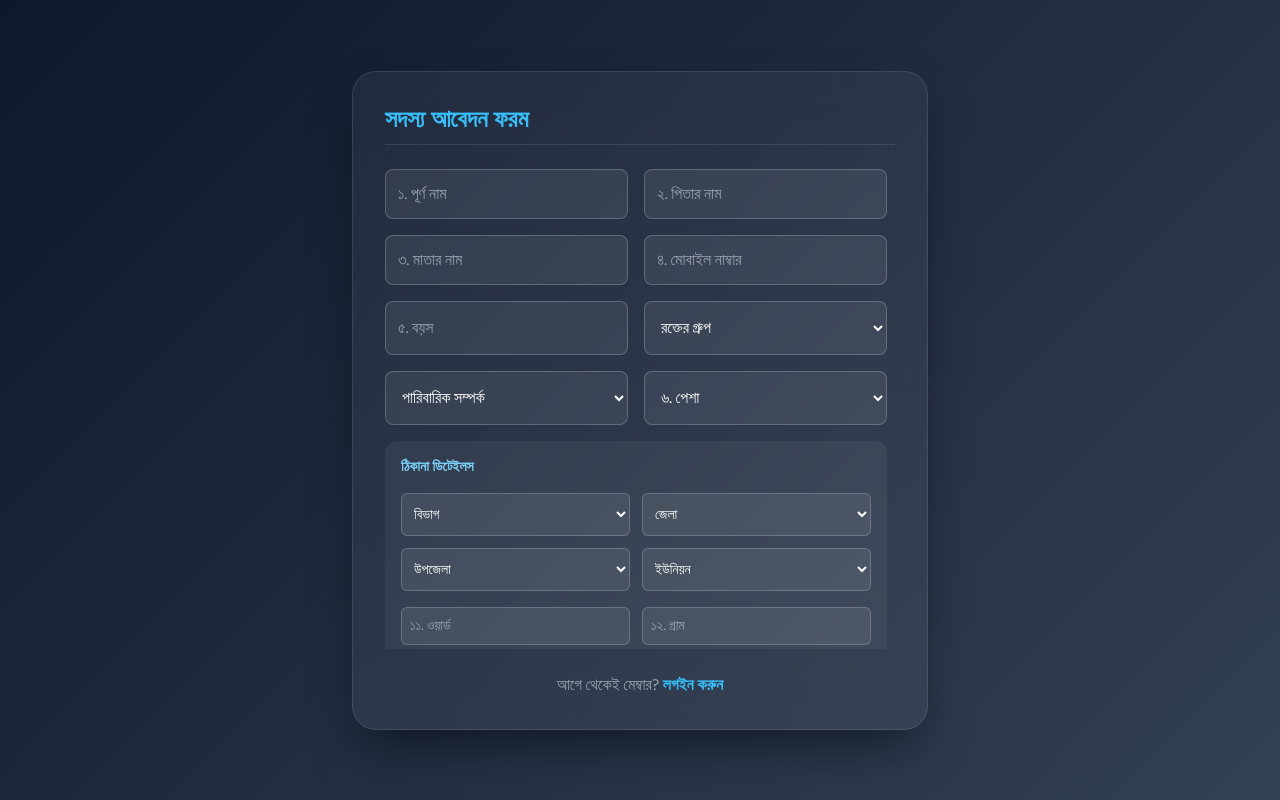
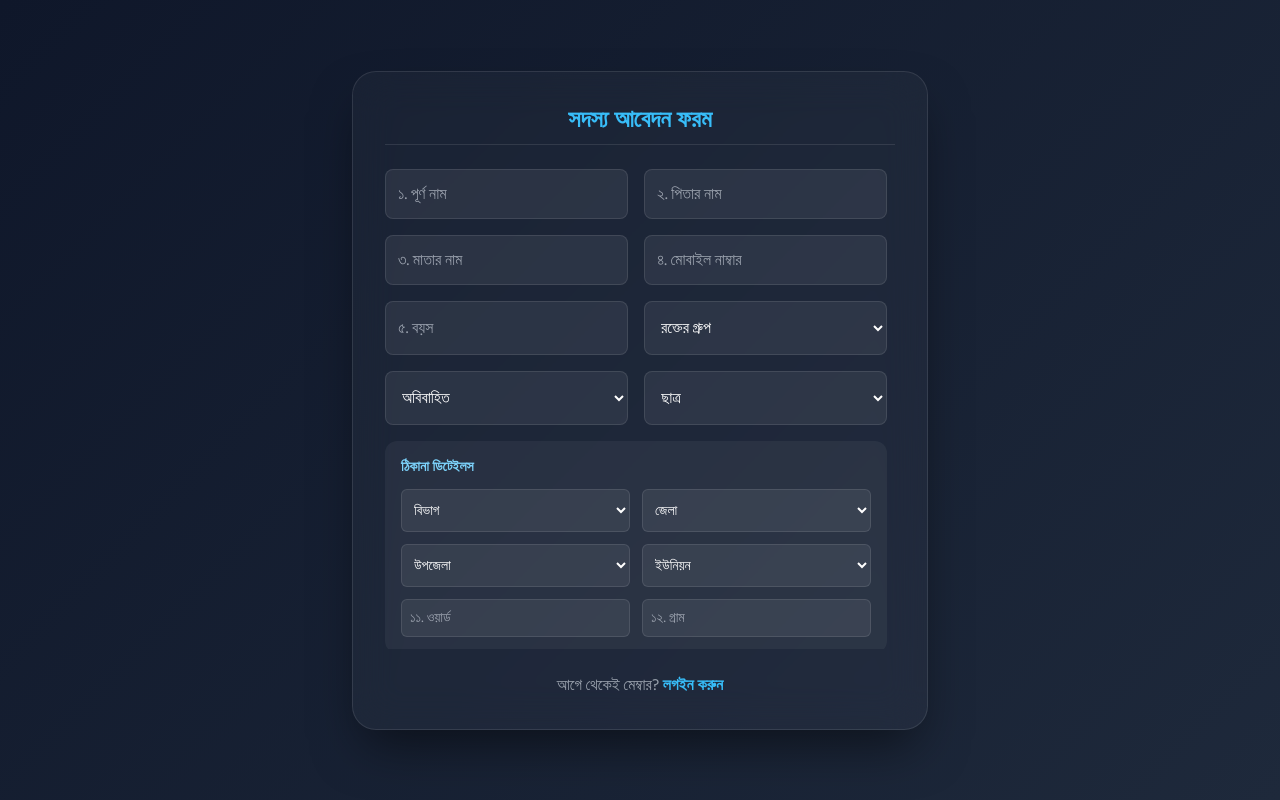
Before and after one commit to SIYAMBOSS/organisation, a plain HTML site: page index.html in a window 1280 px wide. Both pictures are taken after a click on the button "নতুন অ্যাকাউন্ট করুন". Drawn offline with nearby package versions, Linux system fonts and the light colour scheme.

Commit message:
Refactor HTML structure and update styles

```diff
--- a/index.html
+++ b/index.html
@@ -5,69 +5,61 @@
     <meta name="viewport" content="width=device-width, initial-scale=1.0">
     <title>প্রিমিয়াম মেম্বার পোর্টাল</title>
     <script src="https://cdn.tailwindcss.com"></script>
-    <link href="https://fonts.googleapis.com/css2?family=Hind+Siliguri:wght@300;400;600;700&display=swap" rel="stylesheet">
+    <link href="https://fonts.googleapis.com/css2?family=Hind+Siliguri:wght@400;600;700&display=swap" rel="stylesheet">
     <style>
         body {
             font-family: 'Hind Siliguri', sans-serif;
-            background: linear-gradient(135deg, #0f172a 0%, #334155 100%);
+            background: linear-gradient(135deg, #0f172a 0%, #1e293b 100%);
             min-height: 100vh;
             display: flex;
             align-items: center;
             justify-content: center;
         }
-        .glass-card {
-            background: rgba(255, 255, 255, 0.05);
+        .glass {
+            background: rgba(255, 255, 255, 0.03);
             backdrop-filter: blur(20px);
             border: 1px solid rgba(255, 255, 255, 0.1);
             box-shadow: 0 25px 50px -12px rgba(0, 0, 0, 0.5);
         }
-        .input-style {
-            background: rgba(255, 255, 255, 0.08);
-            border: 1px solid rgba(255, 255, 255, 0.2);
+        .input-glass {
+            background: rgba(255, 255, 255, 0.07);
+            border: 1px solid rgba(255, 255, 255, 0.1);
             color: white;
-            transition: all 0.3s ease;
+            transition: 0.3s;
         }
-        .input-style:focus {
-            background: rgba(255, 255, 255, 0.15);
-            border-color: #38bdf8;
-            outline: none;
-        }
+        .input-glass:focus { border-color: #38bdf8; outline: none; background: rgba(255, 255, 255, 0.12); }
         select option { background: #1e293b; color: white; }
-        .hidden-section { display: none; }
+        .hidden { display: none; }
         ::-webkit-scrollbar { width: 5px; }
         ::-webkit-scrollbar-thumb { background: #38bdf8; border-radius: 10px; }
     </style>
 </head>
 <body>
 
-    <div class="glass-card rounded-3xl w-full max-w-xl p-8 text-white m-4">
-        <div id="loginForm">
+    <div class="glass rounded-3xl w-full max-w-xl p-8 text-white m-4">
+
+        <div id="loginArea">
             <div class="text-center mb-8">
-                <h1 class="text-3xl font-bold text-sky-400">লগইন করুন</h1>
-                <p class="text-gray-400 mt-2">আপনার মোবাইল নাম্বার দিয়ে প্রবেশ করুন</p>
+                <h1 class="text-3xl font-bold text-sky-400">লগইন</h1>
+                <p class="text-gray-400 mt-2">মোবাইল নাম্বার দিয়ে প্রবেশ করুন</p>
             </div>
             <div class="space-y-5">
-                <input type="tel" placeholder="মোবাইল নাম্বার" class="input-style w-full p-4 rounded-xl text-lg">
-                <button class="w-full bg-sky-500 hover:bg-sky-600 text-white py-4 rounded-xl font-bold text-lg transition duration-300 transform hover:scale-[1.02]">লগইন</button>
-                <p class="text-center text-gray-400 mt-4">
-                    অ্যাকাউন্ট নেই?
-                    <button onclick="toggleForms()" class="text-sky-400 font-bold hover:underline">নতুন অ্যাকাউন্ট করুন</button>
-                </p>
+                <input type="tel" placeholder="০১৭XXXXXXXX" class="input-glass w-full p-4 rounded-xl text-lg text-center">
+                <button class="w-full bg-sky-500 hover:bg-sky-600 py-4 rounded-xl font-bold text-lg shadow-lg transition transform hover:scale-[1.02]">প্রবেশ করুন</button>
+                <p class="text-center text-gray-400">অ্যাকাউন্ট নেই? <button onclick="toggleForm()" class="text-sky-400 font-bold hover:underline">নতুন অ্যাকাউন্ট করুন</button></p>
             </div>
         </div>
 
-        <div id="regForm" class="hidden-section">
-            <div class="text-center mb-6">
-                <h1 class="text-2xl font-bold text-sky-400 text-left border-b border-white/10 pb-2">সদস্য আবেদন ফরম</h1>
-            </div>
+        <div id="regArea" class="hidden">
+            <h1 class="text-2xl font-bold text-sky-400 mb-6 border-b border-white/10 pb-2 text-center">সদস্য আবেদন ফরম</h1>
             <form class="space-y-4 max-h-[60vh] overflow-y-auto pr-2">
                 <div class="grid grid-cols-1 md:grid-cols-2 gap-4">
-                    <input type="text" placeholder="১. পূর্ণ নাম" class="input-style p-3 rounded-lg">
-                    <input type="text" placeholder="২. পিতার নাম" class="input-style p-3 rounded-lg">
-                    <input type="text" placeholder="৩. মাতার নাম" class="input-style p-3 rounded-lg">
-                    <input type="tel" placeholder="৪. মোবাইল নাম্বার" class="input-style p-3 rounded-lg">
-                    <input type="number" placeholder="৫. বয়স" class="input-style p-3 rounded-lg">
-                    <select class="input-style p-3 rounded-lg">
+                    <input type="text" placeholder="১. পূর্ণ নাম" class="input-glass p-3 rounded-lg">
+                    <input type="text" placeholder="২. পিতার নাম" class="input-glass p-3 rounded-lg">
+                    <input type="text" placeholder="৩. মাতার নাম" class="input-glass p-3 rounded-lg">
+                    <input type="tel" placeholder="৪. মোবাইল নাম্বার" class="input-glass p-3 rounded-lg">
+                    <input type="number" placeholder="৫. বয়স" class="input-glass p-3 rounded-lg">
+                    <select class="input-glass p-3 rounded-lg">
                         <option value="">রক্তের গ্রুপ</option>
                         <option>A+</option><option>A-</option><option>B+</option><option>B-</option>
                         <option>O+</option><option>O-</option><option>AB+</option><option>AB-</option>
@@ -75,57 +67,45 @@
                 </div>
 
                 <div class="grid grid-cols-2 gap-4">
-                    <select class="input-style p-3 rounded-lg">
-                        <option>পারিবারিক সম্পর্ক</option>
-                        <option>বিবাহিত</option><option>অবিবাহিত</option>
-                    </select>
-                    <select class="input-style p-3 rounded-lg">
-                        <option>৬. পেশা</option>
+                    <select class="input-glass p-3 rounded-lg"><option>অবিবাহিত</option><option>বিবাহিত</option></select>
+                    <select class="input-glass p-3 rounded-lg">
                         <option>ছাত্র</option><option>ব্যবসায়ী</option><option>চাকরিজীবী</option><option>অন্যান্য</option>
                     </select>
                 </div>
 
-                <div class="space-y-4 p-4 bg-white/5 rounded-xl">
+                <div class="p-4 bg-white/5 rounded-xl space-y-3">
                     <p class="text-sm font-bold text-sky-300">ঠিকানা ডিটেইলস</p>
                     <div class="grid grid-cols-2 gap-3">
-                        <select id="division" class="input-style p-2 rounded-md text-sm"><option>বিভাগ</option></select>
-                        <select id="district" class="input-style p-2 rounded-md text-sm"><option>জেলা</option></select>
-                        <select id="upazila" class="input-style p-2 rounded-md text-sm"><option>উপজেলা</option></select>
-                        <select id="union" class="input-style p-2 rounded-md text-sm"><option>ইউনিয়ন</option></select>
+                        <select id="division" class="input-glass p-2 rounded-md text-sm" onchange="loadDistricts()"><option>বিভাগ</option></select>
+                        <select id="district" class="input-glass p-2 rounded-md text-sm" onchange="loadUpazilas()"><option>জেলা</option></select>
+                        <select id="upazila" class="input-glass p-2 rounded-md text-sm" onchange="loadUnions()"><option>উপজেলা</option></select>
+                        <select id="union" class="input-glass p-2 rounded-md text-sm"><option>ইউনিয়ন</option></select>
                     </div>
                     <div class="grid grid-cols-2 gap-3">
-                        <input type="text" placeholder="১১. ওয়ার্ড" class="input-style p-2 rounded-md text-sm">
-                        <input type="text" placeholder="১২. গ্রাম" class="input-style p-2 rounded-md text-sm">
+                        <input type="text" placeholder="১১. ওয়ার্ড" class="input-glass p-2 rounded-md text-sm">
+                        <input type="text" placeholder="১২. গ্রাম" class="input-glass p-2 rounded-md text-sm">
                     </div>
                 </div>
 
-                <input type="number" placeholder="১৩. মাসিক সাহায্যের পরিমাণ (৳)" class="input-style w-full p-4 rounded-xl border-2 border-sky-500/30 font-bold text-center">
+                <input type="number" placeholder="১৩. মাসিক সাহায্য (৳)" class="input-glass w-full p-4 rounded-xl border-2 border-sky-500/30 font-bold text-center">
 
-                <button class="w-full bg-emerald-500 hover:bg-emerald-600 py-4 rounded-xl font-bold text-lg shadow-lg">আবেদন জমা দিন</button>
+                <button type="submit" class="w-full bg-emerald-500 hover:bg-emerald-600 py-4 rounded-xl font-bold text-lg shadow-lg transition transform hover:scale-[1.02]">আবেদন জমা দিন</button>
             </form>
-            <p class="text-center text-gray-400 mt-6">
-                আগে থেকেই মেম্বার?
-                <button onclick="toggleForms()" class="text-sky-400 font-bold hover:underline">লগইন করুন</button>
-            </p>
+            <p class="text-center text-gray-400 mt-6">আগে থেকেই মেম্বার? <button onclick="toggleForm()" class="text-sky-400 font-bold hover:underline">লগইন করুন</button></p>
         </div>
+
     </div>
 
     <script>
-        function toggleForms() {
-            document.getElementById('loginForm').classList.toggle('hidden-section');
-            document.getElementById('regForm').classList.toggle('hidden-section');
+        function toggleForm() {
+            document.getElementById('loginArea').classList.toggle('hidden');
+            document.getElementById('regArea').classList.toggle('hidden');
         }
 
-        // ৬৪ জেলার ডাটা হ্যান্ডেল করার স্মার্ট উপায়:
-        // আমরা এই API টি ব্যবহার করব: https://bdapis.com/
-        // এটি ব্রাউজার লোড হওয়ার সাথে সাথে বাংলাদেশের সব ডাটা নিয়ে আসবে।
+        // ৬৪ জেলার ডাটা কানেক্ট করার স্মার্ট লজিক (আপনি আপনার JSON লিংকটি এখানে দেবেন)
+        const dataUrl = 'https://raw.githubusercontent.com/nuhil/bangladesh-geocode/master/bangladesh_geocode.json';
 
-        async function loadGeoData() {
-            // এটি একটি ডেমো ফাংশন। আসল প্রজেক্টে আমরা এখান থেকে ডাটা ফেচ করব।
-            console.log("Loading Bangladesh Geo Data...");
-            // ফেচিং লজিক এখানে আসবে
-        }
-        window.onload = loadGeoData;
+        // এখানে ডাটা ফেচিং এবং ড্রপডাউন আপডেট করার লজিক লিখতে হবে...
     </script>
 </body>
 </html>
```
